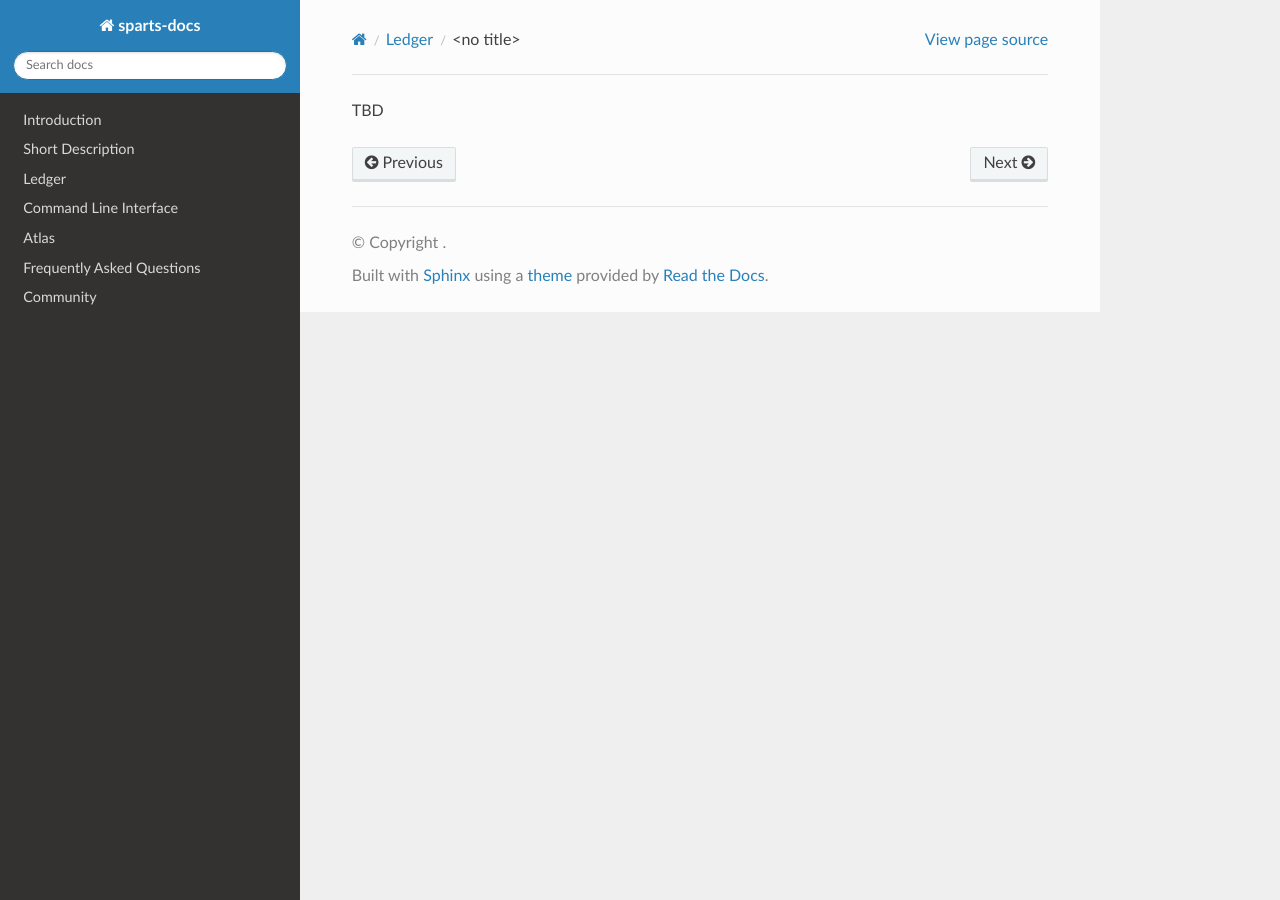
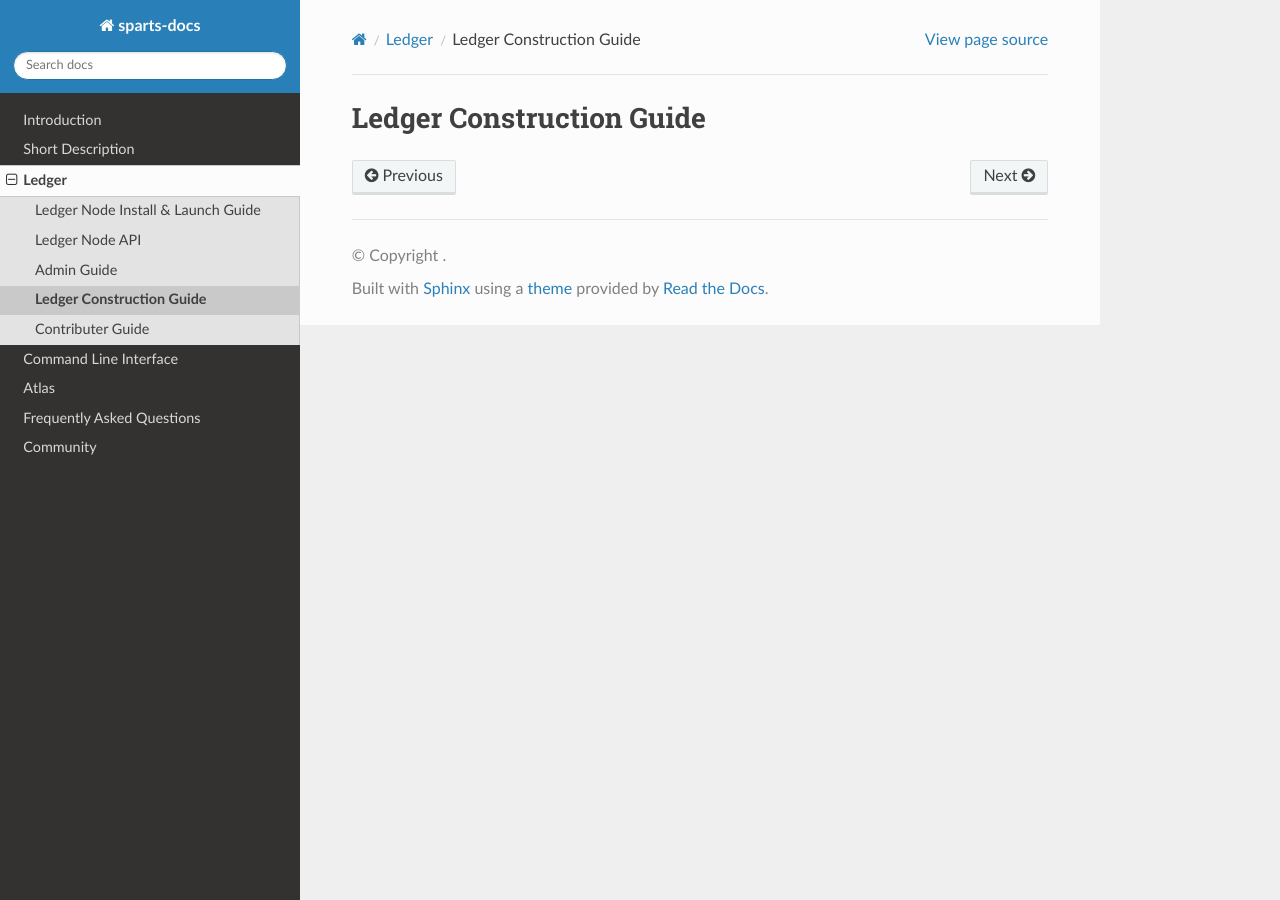
Before and after one commit to hyperledger-labs/SParts, a Sphinx documentation site: the page built from docs/web/ledger/construct.md, in a window 1280 px wide. Built offline with Sphinx 7.4.7 and the Read the Docs theme 2.0.0, drawn with Linux system fonts in a browser that asks for light colours; pages that are not in the unit, such as notebooks, are missing from menus.

Commit message:
added title
Signed-off-by: MarkGisi <mgisi@windriver.com>

```diff
--- a/docs/web/ledger/construct.md
+++ b/docs/web/ledger/construct.md
@@ -1 +1 @@
-TBD
+# Ledger Construction Guide
```
